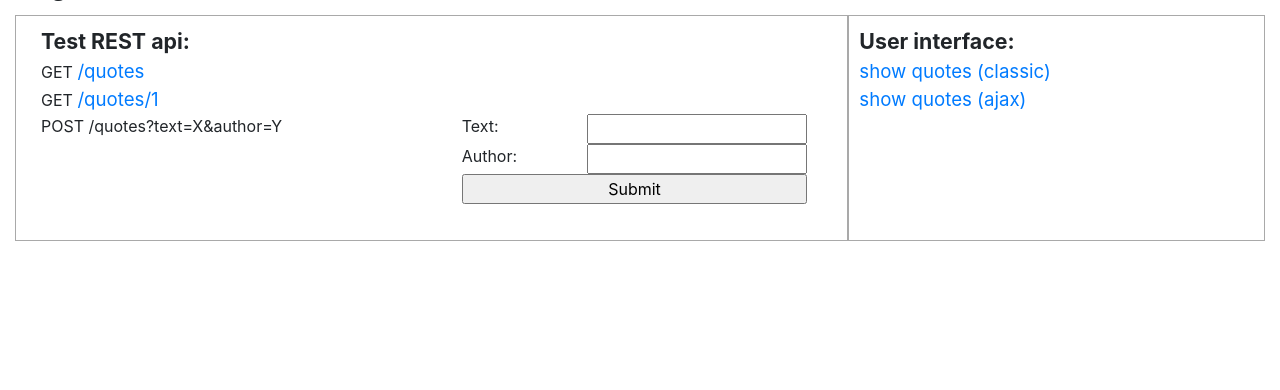
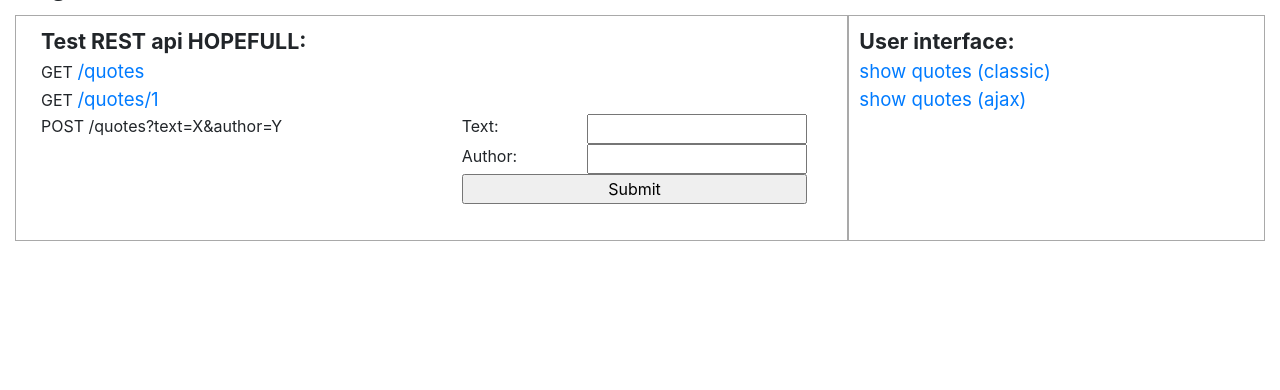
Before and after one commit to JeCheeseSmith/Clash-of-ppdb-s, a Flask app: page / in a window 1280 px wide. Shown: the part 30-420 px from the top of the page. Run offline with Flask 2, Linux system fonts and the light colour scheme; some libraries are stand-ins or nearby versions.

Commit message:
hopefully last auto build test for now :)

```diff
--- a/src/backend/templates/index.html
+++ b/src/backend/templates/index.html
@@ -33,7 +33,7 @@
             <div class="borderme col-md-8">
                 <div class="row">
                     <div class="col">
-                        <div class="smalltitle">Test REST api:</div>
+                        <div class="smalltitle">Test REST api HOPEFULL:</div>
                     </div>
                 </div>
                 <div class="row">
```
